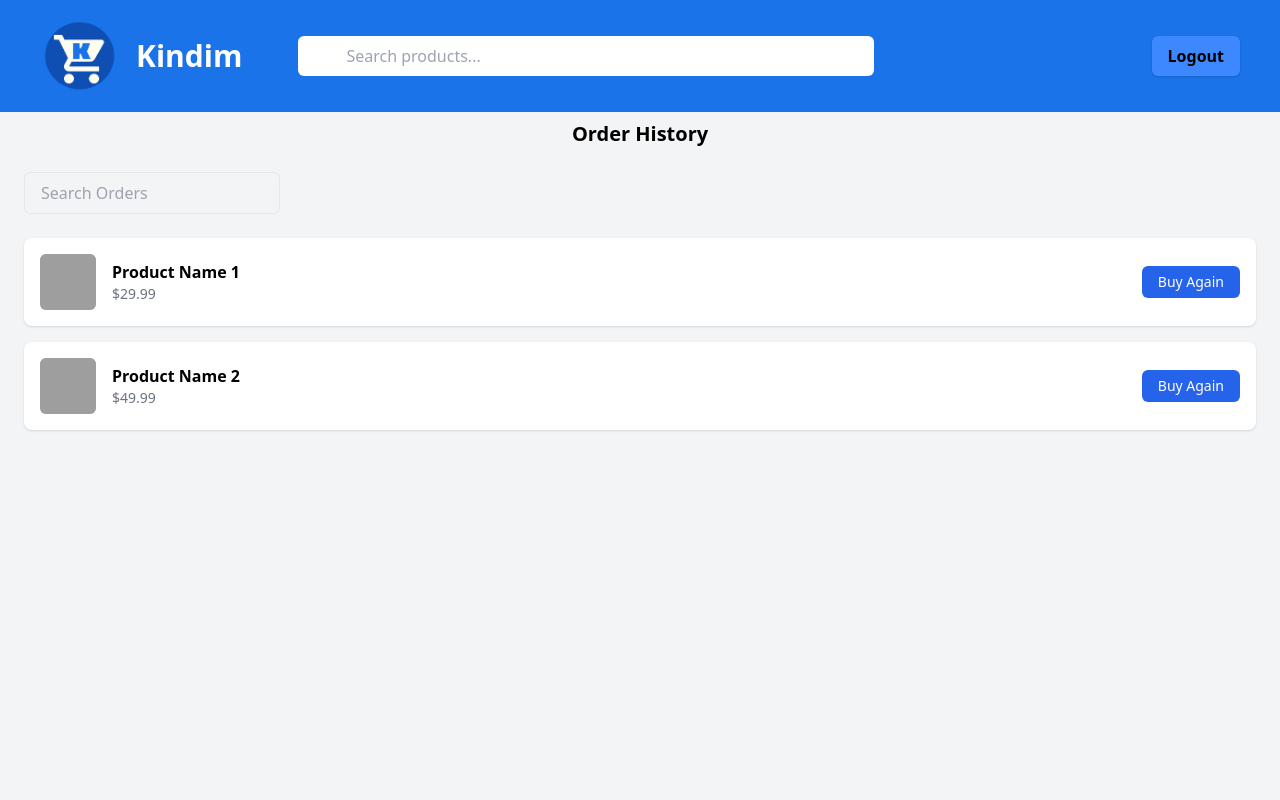
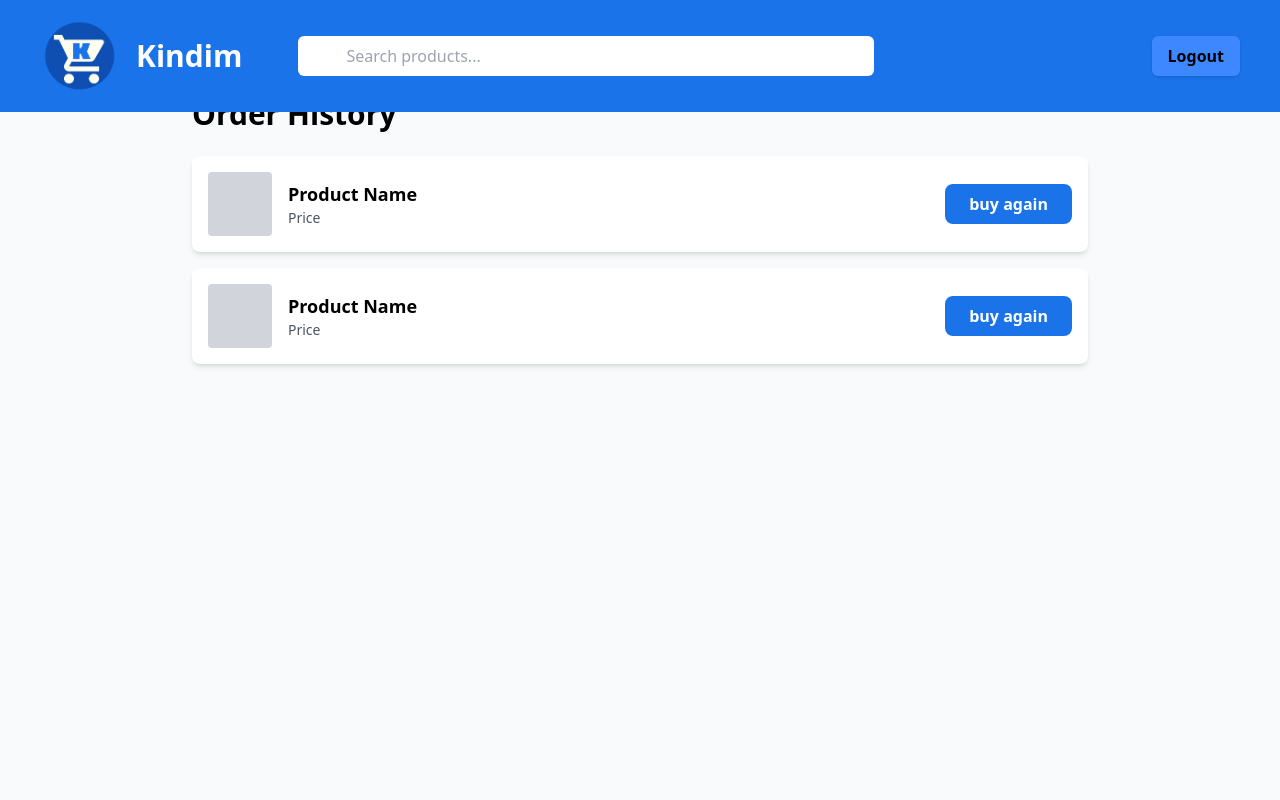
Before and after one commit to Krijal012/Kindim_37B, a React (Vite) app in the folder client/: page /orderhistory in a window 1280 px wide. Shown: the top 800 px of the page. Built offline with nearby package versions, Linux system fonts and the light colour scheme; grey boxes are pictures that could not be loaded.

Commit message:
OrderHistoryPage frontend done

```diff
--- /dev/null
+++ b/client/src/components/OrderCard.jsx
@@ -0,0 +1,23 @@
+function OrderCard({ order, onBuyAgain }) {
+  return (
+    <div className="bg-white rounded-lg shadow-md p-4 flex items-center justify-between">
+      <div className="flex items-center gap-4">
+        <div className="w-16 h-16 bg-gray-300 rounded flex-shrink-0">
+          {order.image && <img src={order.image} alt={order.name} className="w-full h-full object-cover rounded" />}
+        </div>
+        <div>
+          <h3 className="font-bold text-lg">{order.name}</h3>
+          <p className="text-gray-600 text-sm">{order.price}</p>
+        </div>
+      </div>
+      <button
+        onClick={() => onBuyAgain(order)}
+        className="px-6 py-2 bg-[#1A73E8] text-white font-semibold rounded-lg hover:bg-[#1557b0] transition"
+      >
+        buy again
+      </button>
+    </div>
+  );
+}
+
+export default OrderCard;
--- a/client/src/pages/private/OrderHistoryPage.jsx
+++ b/client/src/pages/private/OrderHistoryPage.jsx
@@ -1,50 +1,41 @@
-import { useState } from "react";
-import { Header } from "../../components/Header";
-import { Footer } from "../../components/Footer";
-import OrderHistoryList from "../../components/OrderHistoryList";
+import { useState } from 'react';
+import OrderCard from '../../components/OrderCard';
+import { Header } from '../../components/Header';
+import { Footer } from '../../components/Footer';
 
-export default function OrderHistoryPage() {
-  const [searchQuery, setSearchQuery] = useState("");
+function OrderHistoryPage() {
+  const [searchTerm, setSearchTerm] = useState('');
 
-  // Mock order data - replace with real data from your backend/state management
   const orders = [
-    {
-      id: 1,
-      productName: "Product Name 1",
-      price: "$29.99",
-      image: "/placeholder1.jpg"
-    },
-    {
-      id: 2,
-      productName: "Product Name 2",
-      price: "$49.99",
-      image: "/placeholder2.jpg"
-    }
+    { id: 1, name: 'Product Name', price: 'Price', image: '' },
+    { id: 2, name: 'Product Name', price: 'Price', image: '' },
   ];
 
-  const filteredOrders = orders.filter(order =>
-    order.productName.toLowerCase().includes(searchQuery.toLowerCase())
-  );
+  const handleBuyAgain = (order) => {
+    alert(`Buying again: ${order.name}`);
+  };
 
   return (
     <>
-      <Header />
-      <main className="flex-1 max-w-7xl mx-auto w-full px-6 py-10 mt-20 min-h-screen bg-gray-100">
-        <h2 className="text-xl font-semibold text-center mb-6">
-          Order History
-        </h2>
-        <div className="mb-6 flex justify-start">
-          <input
-            type="text"
-            placeholder="Search Orders"
-            value={searchQuery}
-            onChange={(e) => setSearchQuery(e.target.value)}
-            className="w-64 border rounded-md px-4 py-2 outline-none"
-          />
+    <Header />
+    <div className="min-h-screen bg-gray-50 pt-24 pb-10 px-4">
+      <div className="max-w-4xl mx-auto">
+        <h1 className="text-3xl font-bold mb-6">Order History</h1>
+
+        <div className="space-y-4">
+          {orders.map(order => (
+            <OrderCard
+              key={order.id}
+              order={order}
+              onBuyAgain={handleBuyAgain}
+            />
+          ))}
         </div>
-        <OrderHistoryList orders={filteredOrders} />
-      </main>
-      <Footer />
+      </div>
+    </div>
+    <Footer />
     </>
   );
 }
+
+export default OrderHistoryPage;
```
